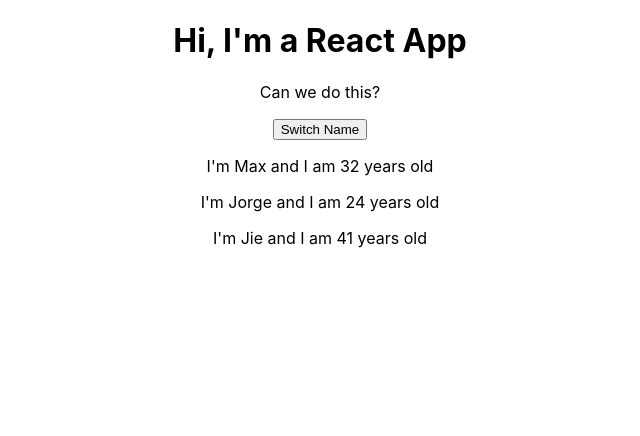
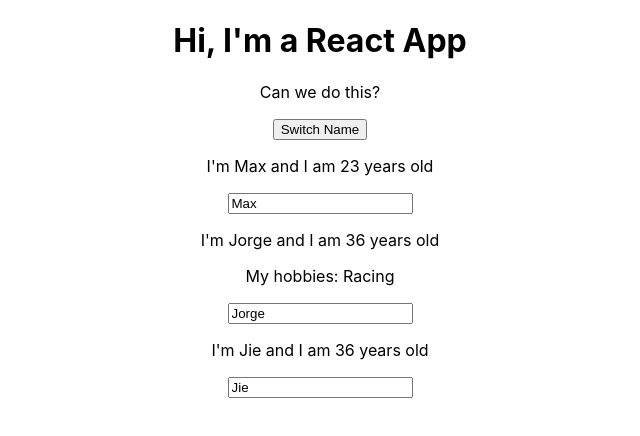
Before and after one commit to beracho/react-course, a React (Create React App) app: page / in a window 1280 px wide. Shown: the top 436 px of the page, without its empty margins (320-960 px from the left). Built offline with nearby package versions, Linux system fonts and the light colour scheme.

Commit message:
Send data from and to components

```diff
--- a/src/App.js
+++ b/src/App.js
@@ -1,39 +1,56 @@
-import React, { useState } from 'react';
+import React, { Component } from 'react';
 import Person from './Person/Person';
 import './App.css';
-const App = props => {
-  const [personsState, setPersonsState] = useState({
+class App extends Component {
+  state = {
     persons: [
       { name: 'Max', age: RandomAge() },
       { name: 'Jorge', age: RandomAge() },
       { name: 'Jie', age: RandomAge() },
     ]
-  });
+  };
 
-  const [anotherState, setAnotherState] = useState('some other values');
-  console.log(personsState);
-  console.log(anotherState);
-
-  const SwitchNameHandler = () => {
-    setPersonsState({
+  SwitchNameHandler = (newName) => {
+    this.setState({
       persons: [
-        { name: 'Maximilian', age: RandomAge() },
+        { name: newName, age: RandomAge() },
         { name: 'Jorge', age: RandomAge() },
         { name: 'Jie', age: RandomAge() },
       ]
     });
   }
 
+  NameChangedHandler = (event) => {
+    this.setState({
+      persons: [
+        { name: event.target.value, age: RandomAge() },
+        { name: 'Jorge', age: RandomAge() },
+        { name: 'Jie', age: RandomAge() },
+      ]
+    });
+  }
+
+  render () {
     return (
       <div className="App">
         <h1>Hi, I'm a React App</h1>
         <p>Can we do this?</p>
-      <button onClick={SwitchNameHandler}>Switch Name</button>
-      <Person name={personsState.persons[0].name} age={personsState.persons[0].age} />
-      <Person name={personsState.persons[1].name} age={personsState.persons[1].age} />
-      <Person name={personsState.persons[2].name} age={personsState.persons[2].age} />
+        <button onClick={this.SwitchNameHandler.bind(this, 'Maximilian')}>Switch Name</button>
+        <Person
+          name={this.state.persons[0].name}
+          age={this.state.persons[0].age}
+          changed={this.NameChangedHandler} />
+        <Person
+          name={this.state.persons[1].name}
+          age={this.state.persons[1].age}
+          click={() => this.SwitchNameHandler('Maximo')}
+        >My hobbies: Racing </Person>
+        <Person
+          name={this.state.persons[2].name}
+          age={this.state.persons[2].age} />
       </div>
     );
+  }
 }
 
 const RandomAge = () => {
--- a/src/Person/Person.js
+++ b/src/Person/Person.js
@@ -15,8 +15,9 @@
 const person = (props) => {
     return (
         <div>
-            <p>I'm {props.name} and I am {props.age} years old</p>
+            <p onClick={props.click}>I'm {props.name} and I am {props.age} years old</p>
             <p>{props.children}</p>
+            <input type="text" onChange={props.changed} value={props.name} />
         </div>
     )
 }
```
Lines whose indentation alone changed are shown as unchanged.
